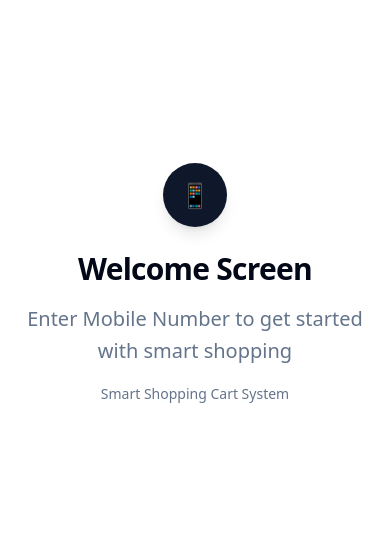
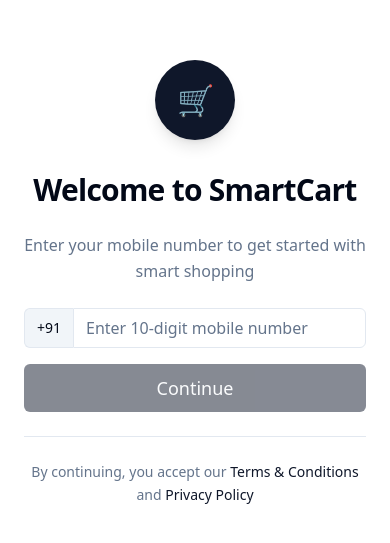
Before and after one commit to Lalith0604/shopping-buddy-mobile-app, a React (Vite) app: page /welcome in a window 390 px wide. Shown: the part 139-682 px from the top of the page. Built offline with nearby package versions, Linux system fonts and the light colour scheme.

Commit message:
feat: Implement Welcome/Entry screen
Adds the Welcome/Entry screen with mobile number input, validation, and a "Continue" button. Includes styling, a footer link, and navigation to the OTP screen.

```diff
--- a/src/screens/WelcomeScreen.tsx
+++ b/src/screens/WelcomeScreen.tsx
@@ -1,16 +1,131 @@
 
-import React from 'react';
-import ScreenPlaceholder from '../components/ScreenPlaceholder';
+import React, { useState } from 'react';
+import { useNavigate } from 'react-router-dom';
 import AppLayout from '../components/AppLayout';
+import { Button } from '../components/base/Button';
+import { Input } from '../components/ui/input';
+import { H2, Body, BodySmall } from '../components/base/Typography';
+import { layouts, animations } from '../theme/styles';
+import { cn } from '../lib/utils';
+import { toast } from '@/components/ui/sonner';
 
 const WelcomeScreen: React.FC = () => {
+  const [mobileNumber, setMobileNumber] = useState('');
+  const [isValid, setIsValid] = useState(false);
+  const [showError, setShowError] = useState(false);
+  const navigate = useNavigate();
+
+  const validateMobileNumber = (value: string) => {
+    // Remove any non-digit characters
+    const cleanValue = value.replace(/\D/g, '');
+
+    // Limit to 10 digits
+    if (cleanValue.length <= 10) {
+      setMobileNumber(cleanValue);
+
+      // Check if valid (exactly 10 digits)
+      const valid = cleanValue.length === 10;
+      setIsValid(valid);
+
+      // Show error if user has started typing but number is incomplete
+      setShowError(cleanValue.length > 0 && cleanValue.length < 10);
+    }
+  };
+
+  const handleContinue = () => {
+    if (isValid) {
+      console.log('Proceed to OTP for mobile:', mobileNumber);
+      toast({
+        title: "OTP Sent",
+        description: `Verification code sent to +91 ${mobileNumber}`,
+      });
+      navigate('/otp');
+    }
+  };
+
+  const handleInputChange = (e: React.ChangeEvent<HTMLInputElement>) => {
+    validateMobileNumber(e.target.value);
+  };
+
   return (
     <AppLayout showCart={false}>
-      <ScreenPlaceholder
-        title="Welcome Screen"
-        subtitle="Enter Mobile Number to get started with smart shopping"
-        icon="📱"
-      />
+      <div className={cn(layouts.screenContainer, layouts.centeredColumn, 'px-6')}>
+        <div className={cn("text-center space-y-6 max-w-md mx-auto", animations.fadeIn)}>
+          {/* App Icon */}
+          <div className="w-20 h-20 bg-primary rounded-full flex items-center justify-center mx-auto mb-8 shadow-lg">
+            <span className="text-white text-3xl font-bold">🛒</span>
+          </div>
+
+          {/* Title */}
+          <H2 className="text-foreground mb-2">
+            Welcome to SmartCart
+          </H2>
+
+          {/* Subtitle */}
+          <Body className="text-muted-foreground max-w-sm mx-auto mb-8">
+            Enter your mobile number to get started with smart shopping
+          </Body>
+
+          {/* Mobile Input Section */}
+          <div className="space-y-4">
+            <div className="relative">
+              <div className="flex">
+                {/* Country Code Prefix */}
+                <div className="flex items-center px-3 py-2 border border-r-0 border-input bg-muted rounded-l-md">
+                  <span className="text-sm font-medium text-foreground">+91</span>
+                </div>
+
+                {/* Mobile Number Input */}
+                <Input
+                  type="tel"
+                  inputMode="numeric"
+                  pattern="[0-9]*"
+                  placeholder="Enter 10-digit mobile number"
+                  value={mobileNumber}
+                  onChange={handleInputChange}
+                  className={cn(
+                    "rounded-l-none flex-1",
+                    showError && "border-destructive focus-visible:ring-destructive",
+                    isValid && "border-success focus-visible:ring-success"
+                  )}
+                  maxLength={10}
+                />
+              </div>
+
+              {/* Error Message */}
+              {showError && (
+                <BodySmall className="text-destructive mt-2">
+                  Please enter a valid 10-digit mobile number
+                </BodySmall>
+              )}
+            </div>
+
+            {/* Continue Button */}
+            <Button
+              onClick={handleContinue}
+              disabled={!isValid}
+              className="w-full"
+              size="lg"
+            >
+              Continue
+            </Button>
+          </div>
+
+          {/* Footer Text */}
+          <div className="mt-8 pt-6 border-t border-border">
+            <BodySmall className="text-muted-foreground text-center leading-relaxed">
+              By continuing, you accept our{' '}
+              <span className="text-primary hover:underline cursor-pointer">
+                Terms & Conditions
+              </span>
+              {' '}and{' '}
+              <span className="text-primary hover:underline cursor-pointer">
+                Privacy Policy
+              </span>
+            </BodySmall>
+          </div>
+        </div>
+      </div>
     </AppLayout>
   );
 };
```
